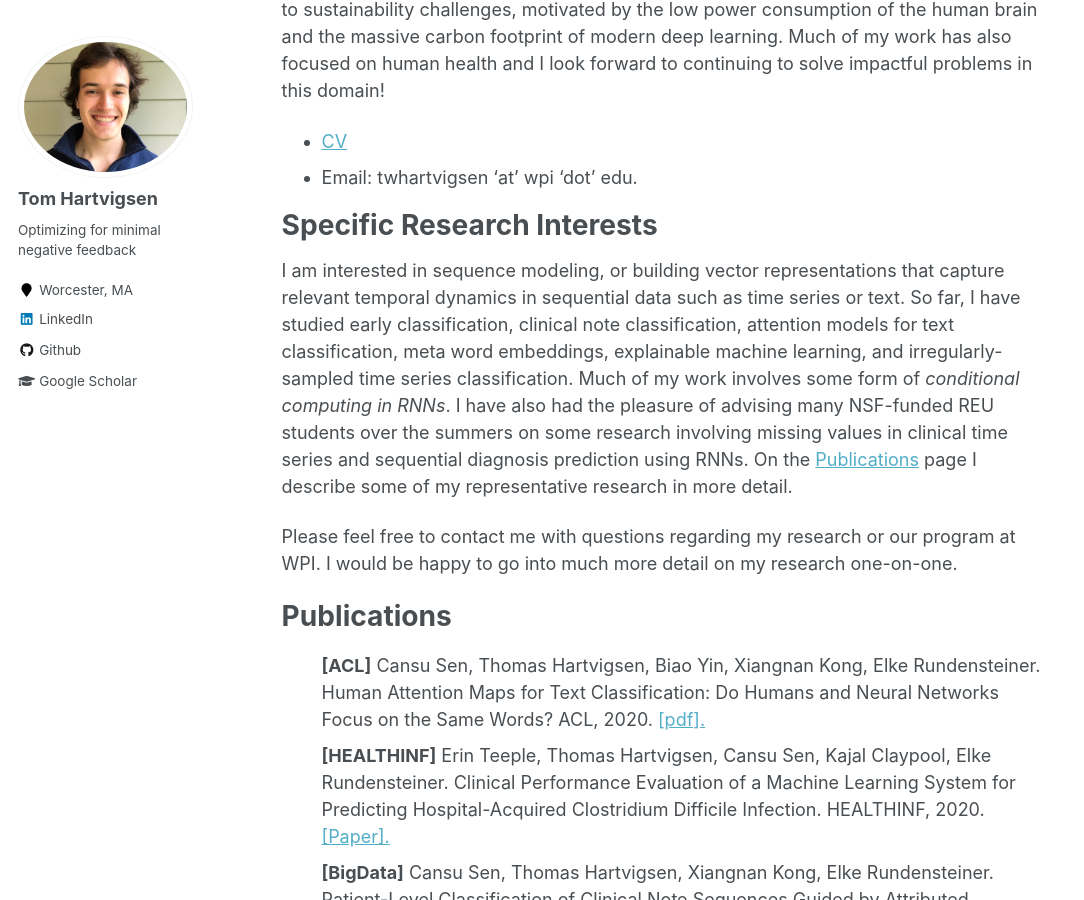
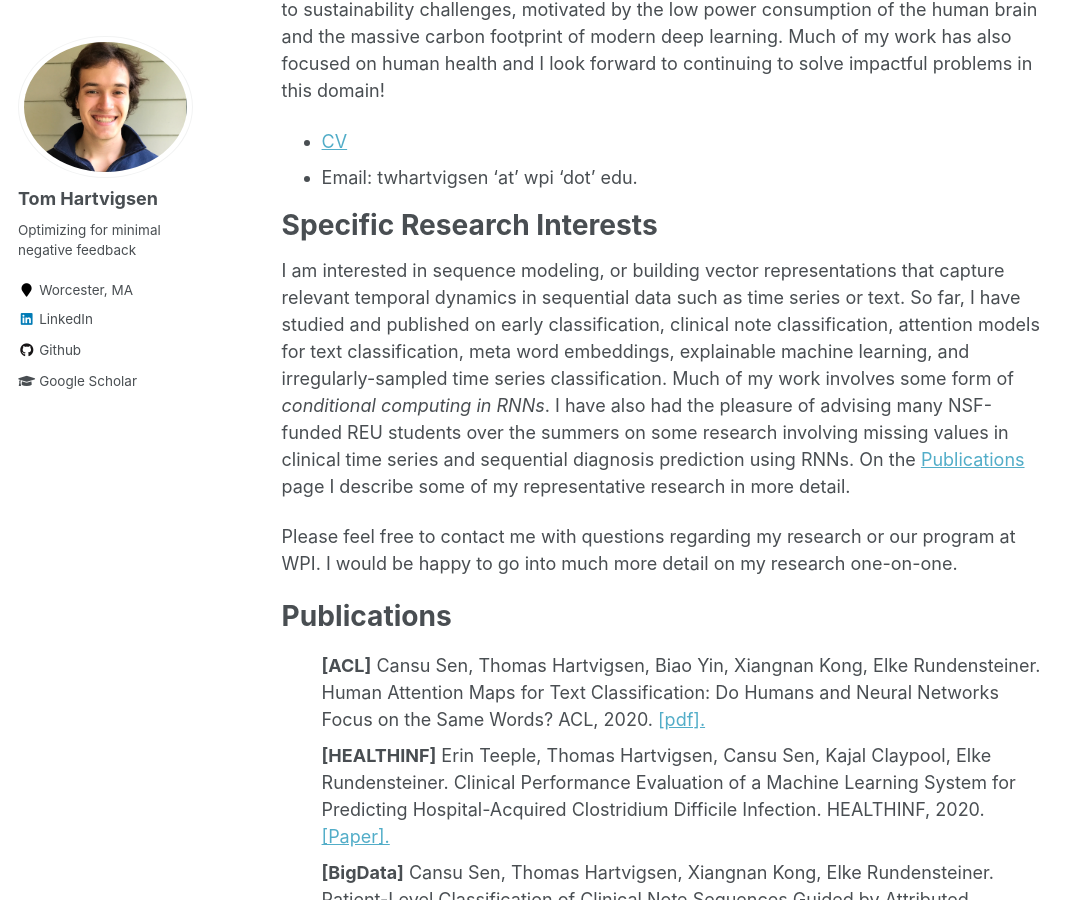
Before and after one commit to Thartvigsen/thartvigsen.github.io, a Jekyll site: the page built from _pages/about.md, in a window 1280 px wide and 900 px high, scrolled down 321 px. Shown: the whole window, without its empty margins (0-1084 px from the left). Built offline with Jekyll 4.4.1, drawn with Linux system fonts in a browser that asks for light colours.

Commit message:
new interest

```diff
--- a/_pages/about.md
+++ b/_pages/about.md
@@ -18,7 +18,7 @@
 
 # Specific Research Interests
 
-I am interested in sequence modeling, or building vector representations that capture relevant temporal dynamics in sequential data such as time series or text. So far, I have studied early classification, clinical note classification, attention models for text classification, meta word embeddings, explainable machine learning, and irregularly-sampled time series classification. Much of my work involves some form of *conditional computing in RNNs*. I have also had the pleasure of advising many NSF-funded REU students over the summers on some research involving missing values in clinical time series and sequential diagnosis prediction using RNNs. On the [Publications](https://thartvigsen.github.io/publications/) page I describe some of my representative research in more detail.
+I am interested in sequence modeling, or building vector representations that capture relevant temporal dynamics in sequential data such as time series or text. So far, I have studied and published on early classification, clinical note classification, attention models for text classification, meta word embeddings, explainable machine learning, and irregularly-sampled time series classification. Much of my work involves some form of *conditional computing in RNNs*. I have also had the pleasure of advising many NSF-funded REU students over the summers on some research involving missing values in clinical time series and sequential diagnosis prediction using RNNs. On the [Publications](https://thartvigsen.github.io/publications/) page I describe some of my representative research in more detail.
 
 Please feel free to contact me with questions regarding my research or our program at WPI. I would be happy to go into much more detail on my research one-on-one.
 
```
